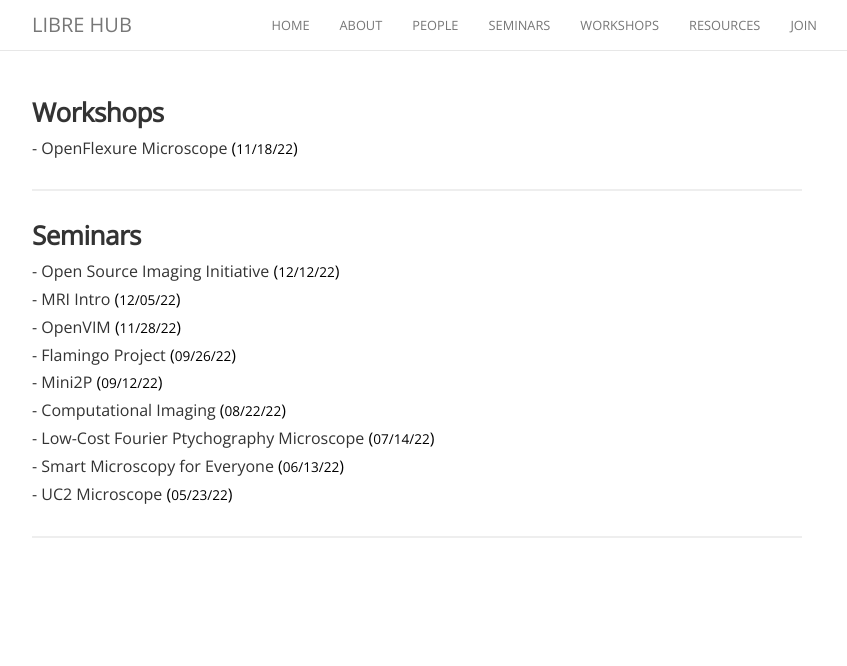
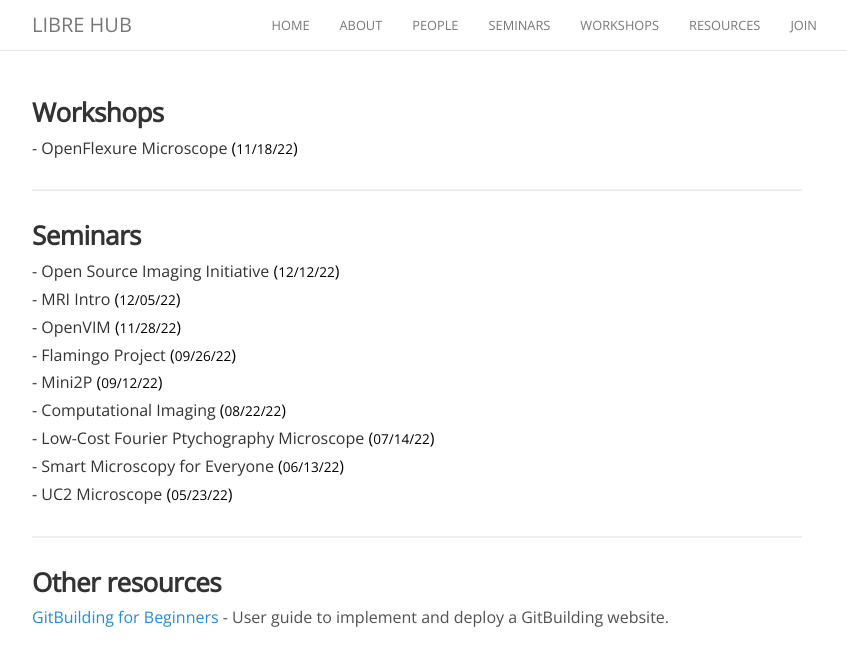
Before and after one commit to LIBREhub/LIBREhub.github.io, a Jekyll site: the page built from sources.md, in a window 1280 px wide. Shown: the top 666 px of the page, without its empty margins (223-1070 px from the left). Built offline with Jekyll 4.4.1, drawn with Linux system fonts in a browser that asks for light colours; nearby versions of some CDN libraries; comment, search, counter and statistics services are not loaded.

Commit message:
Add new resource
GitBuilding for Beginners was added to the Resources list.

```diff
--- a/sources.md
+++ b/sources.md
@@ -34,3 +34,7 @@
 </div>
 
 <hr>
+
+### **Other resources**
+
+[GitBuilding for Beginners](https://librehub.github.io/gitbuilding-for-beginners/) - User guide to implement and deploy a GitBuilding website.
```
